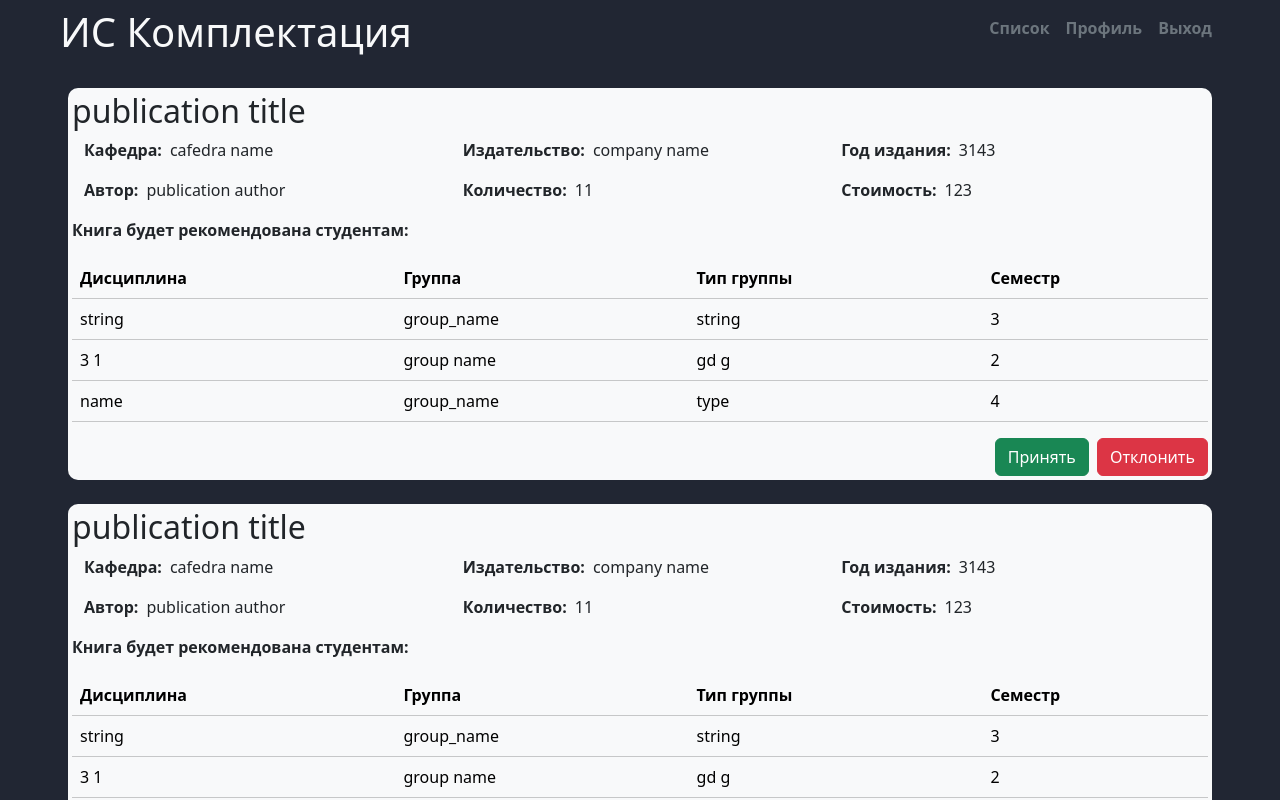
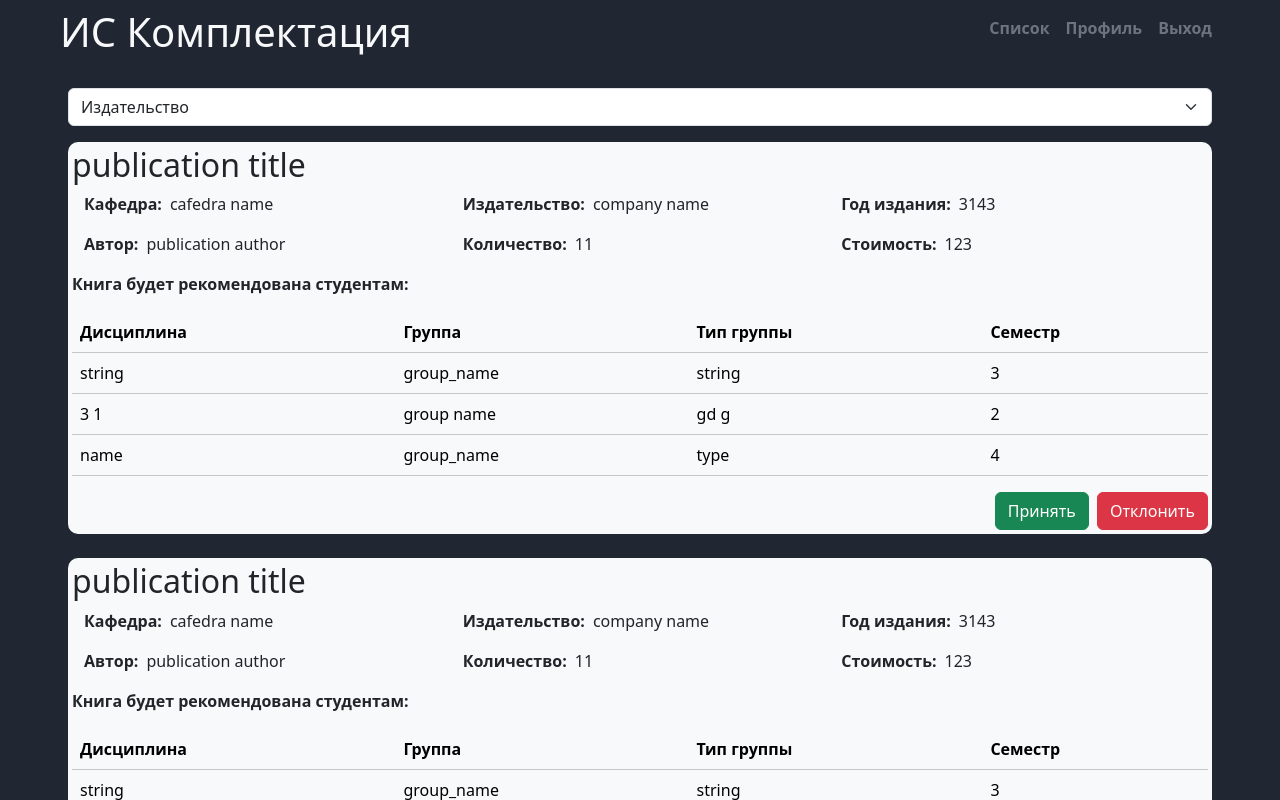
Before and after one commit to FzeroH/complectation_front, a Vue app: page /librarian in a window 1280 px wide. Both pictures are taken after typing "name@example.com", "Sample123" into the empty fields and a click on the input "Войти". Shown: the top 800 px of the page. Built offline with nearby package versions, Linux system fonts and the light colour scheme.

Commit message:
add filter to librarian table

```diff
--- a/src/api/LibrarianApi.ts
+++ b/src/api/LibrarianApi.ts
@@ -5,7 +5,8 @@ import { ListItem } from "@/types/ui";
 import getCompanyNames from "./mock/getCompanyNames";
 
 export class LibrarianApi extends Api {
-	static async getRequestList(): Promise<PublicationFullInfo[]> {
+	static async getRequestList(companyName: ListItem | null): Promise<PublicationFullInfo[]> {
+		// return await this.get('/price-list', companyName)
 		return await new Promise((resolve) => resolve(getAllOrders()));
 	}
 
@@ -13,7 +14,7 @@ export class LibrarianApi extends Api {
 		return await new Promise((resolve) => resolve(getAllOrders()));
 	}
 
-	static async getCompanyNames(): Promise<ListItem[] | null> {
+	static async getCompanyNames(): Promise<ListItem[]> {
 		return await new Promise((resolve) => resolve(getCompanyNames()));
 	}
 
--- a/src/views/librarian/LibrarianTable.vue
+++ b/src/views/librarian/LibrarianTable.vue
@@ -2,7 +2,9 @@
 	<div v-if="isLoading" class="loader-center">
 		<custom-loader />
 	  </div>
-	  <section v-else v-for="order in orders" :key="order.id" class="text-dark mb-4">
+	  <main v-else>
+		<custom-select :items="companyNames" :selected="selectedCompany" title="Издательство" class="mb-3" @change="selectCompany" />
+		<section v-for="order in orders" :key="order.id" class="text-dark mb-4">
 			<article class="libr__article p-1 bg-light">
 			  <publicate-card :is-large="false" :item="order" />
 			  <footer class="d-flex justify-content-end">
@@ -14,6 +16,7 @@
 			  </footer>
 			</article>
 		  </section>
+	  </main>
 </template>
 
 <script setup lang="ts">
@@ -21,25 +24,40 @@ import { LibrarianApi } from '@/api';
 import { STATUS_ACCEPTED, STATUS_IN_PROCESSING } from '@/const';
 import { PublicationFullInfo, PublicationStatus } from '@/types';
 import { ref, computed } from 'vue';
-
+import CustomSelect from '@/ui/select/CustomSelect.vue'
+import { ListItem } from '@/types/ui'
 import PublicateCard from '@/components/PublicateCard.vue';
 import CustomLoader from '@/ui/loader/CustomLoader.vue';
 
 const isLoading = ref<boolean>(true);
 const orders = ref<PublicationFullInfo[]>([]);
+const companyNames = ref<ListItem[]>([])
+const selectedCompany = ref<ListItem | null>(null)
 
 const statusInProcessing = computed<string>(() => STATUS_IN_PROCESSING);
 const statusAccepted = computed<string>(() => STATUS_ACCEPTED);
 
+async function selectCompany(item: ListItem | null) {
+	isLoading.value = true;
+	selectedCompany.value = item;
+	await updateData();
+	isLoading.value = false;
+}
+
+async function updateData() {
+	orders.value = await LibrarianApi.getRequestList(selectedCompany.value)
+}
+
 async function updateStatus({ id, status }: PublicationFullInfo) {
 	isLoading.value = true;
 	await LibrarianApi.changeStatus(id, status);
-	orders.value = await LibrarianApi.getRequestList();
+	await updateData()
 	isLoading.value = false;
 }
 
 (async () => {
-	orders.value = await LibrarianApi.getRequestList();
+	companyNames.value = await LibrarianApi.getCompanyNames()
+  	await updateData();
 	isLoading.value = false;
 })()
 </script>
--- a/src/views/librarian/OrderList.vue
+++ b/src/views/librarian/OrderList.vue
@@ -43,22 +43,27 @@ const totalPrice = computed<number>(() =>
   orders.value.reduce((total, item) => total + item.publication_cost * item.request_count, 0),
 )
 
+
+async function updateData() {
+	orders.value = await LibrarianApi.getOrderList()
+}
+
 async function updateStatus({ id, status }: PublicationFullInfo) {
   isLoading.value = true
   await LibrarianApi.changeStatus(id, status)
-  orders.value = await LibrarianApi.getRequestList()
+  await updateData();
   isLoading.value = false
 }
 
 async function apply() {
   isLoading.value = true;
   await LibrarianApi.formAnOrder()
-  orders.value = await LibrarianApi.getRequestList()
+  await updateData();
   isLoading.value = false
 }
 
 ;(async () => {
-  orders.value = await LibrarianApi.getRequestList()
+  await updateData();
   isLoading.value = false
 })()
 </script>
```
Lines whose indentation alone changed are shown as unchanged.
